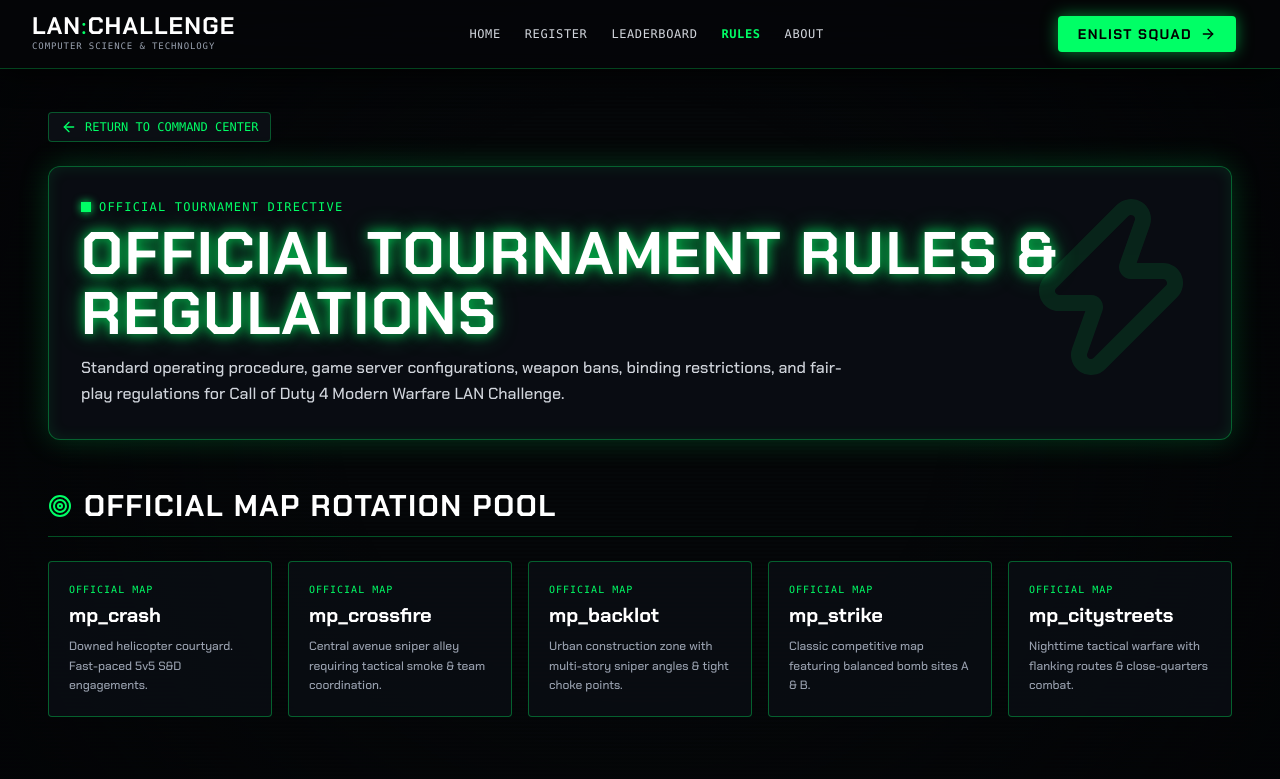
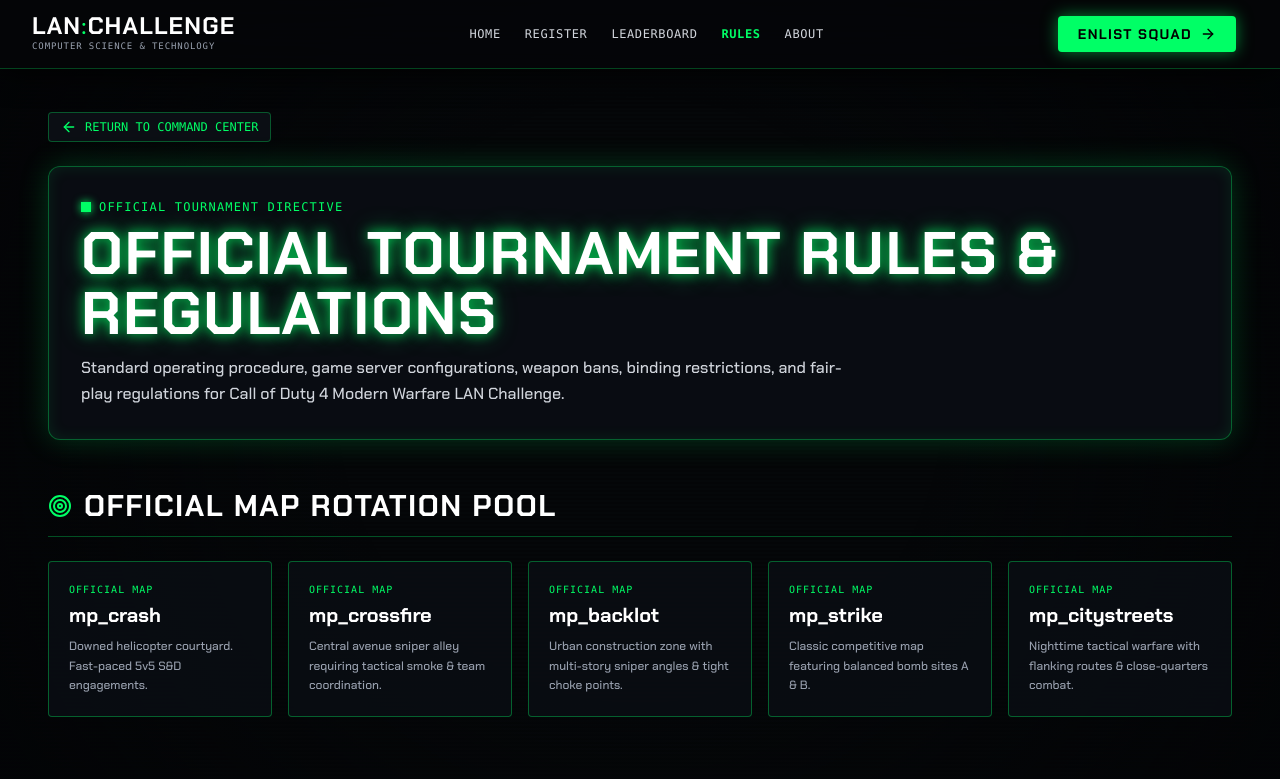
Before and after one commit to CSTUWU/lan-challenge, a Next.js app: page /rules in a window 1280 px wide. Shown: the top 779 px of the page. Built offline with nearby package versions, Linux system fonts and the light colour scheme.

Commit message:
remove unwanted icon

```diff
--- a/components/pages/RulesPage.tsx
+++ b/components/pages/RulesPage.tsx
@@ -1,7 +1,7 @@
 'use client';
 
 import Link from 'next/link';
-import { ArrowLeft, Zap } from 'lucide-react';
+import { ArrowLeft } from 'lucide-react';
 import { Header } from '@/components/ui/Header';
 import { RegistrationModal } from '@/components/ui/RegistrationModal';
 import { MapPoolSection } from '@/components/ui/MapPoolSection';
@@ -32,10 +32,6 @@
         </Link>
 
         <div className="hud-border bg-[#0b0e14]/90 p-8 rounded-xl border border-[#00ff66]/40 mb-12 glow-box-green relative overflow-hidden">
-          <div className="absolute top-0 right-0 p-6 opacity-10 pointer-events-none">
-            <Zap className="w-48 h-48 text-[#00ff66]" />
-          </div>
-
           <div className="flex items-center space-x-2 text-[#00ff66] font-mono text-xs tracking-widest uppercase mb-2">
             <span className="w-2.5 h-2.5 bg-[#00ff66] shadow-[0_0_8px_#00ff66]"></span>
             <span>OFFICIAL TOURNAMENT DIRECTIVE</span>
```
